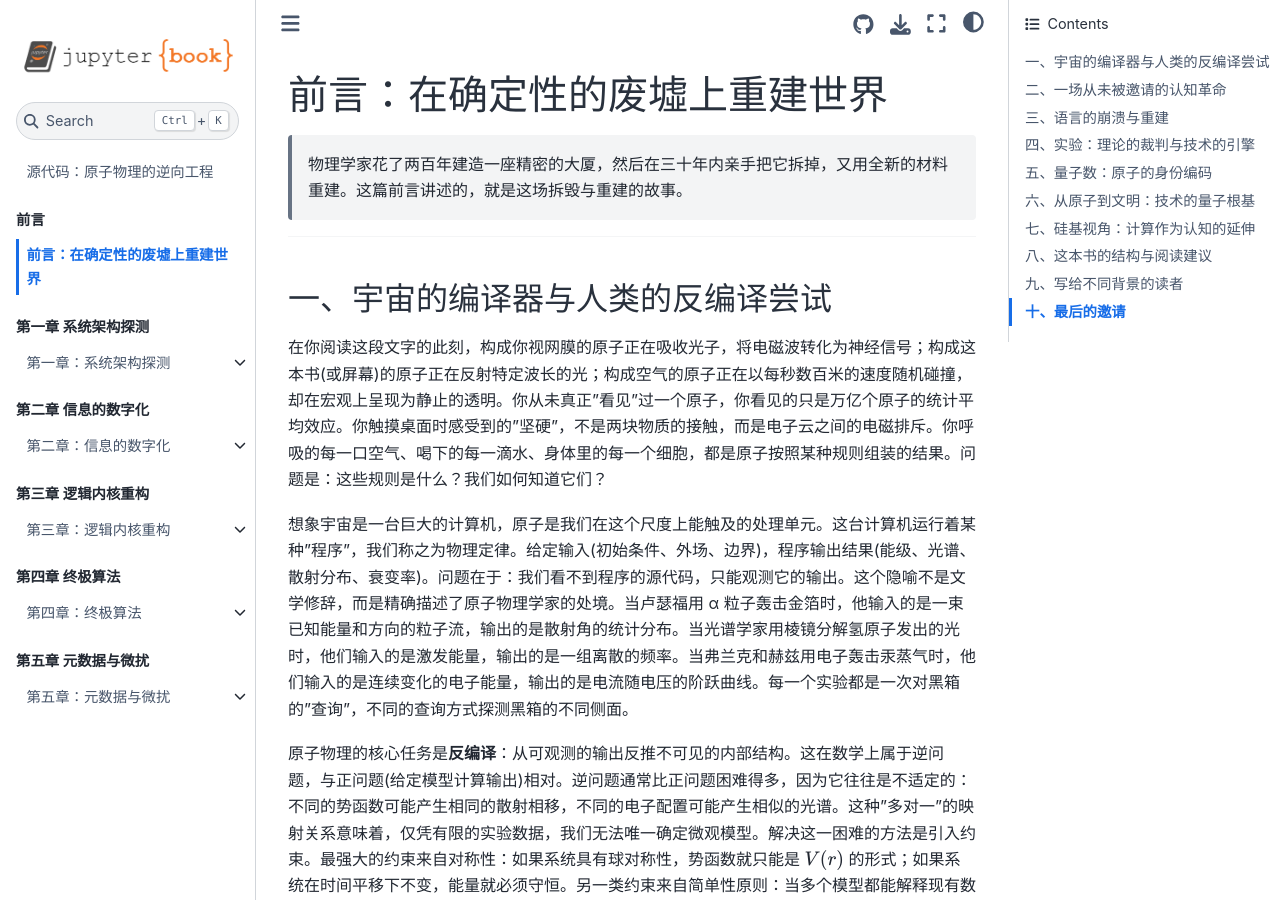
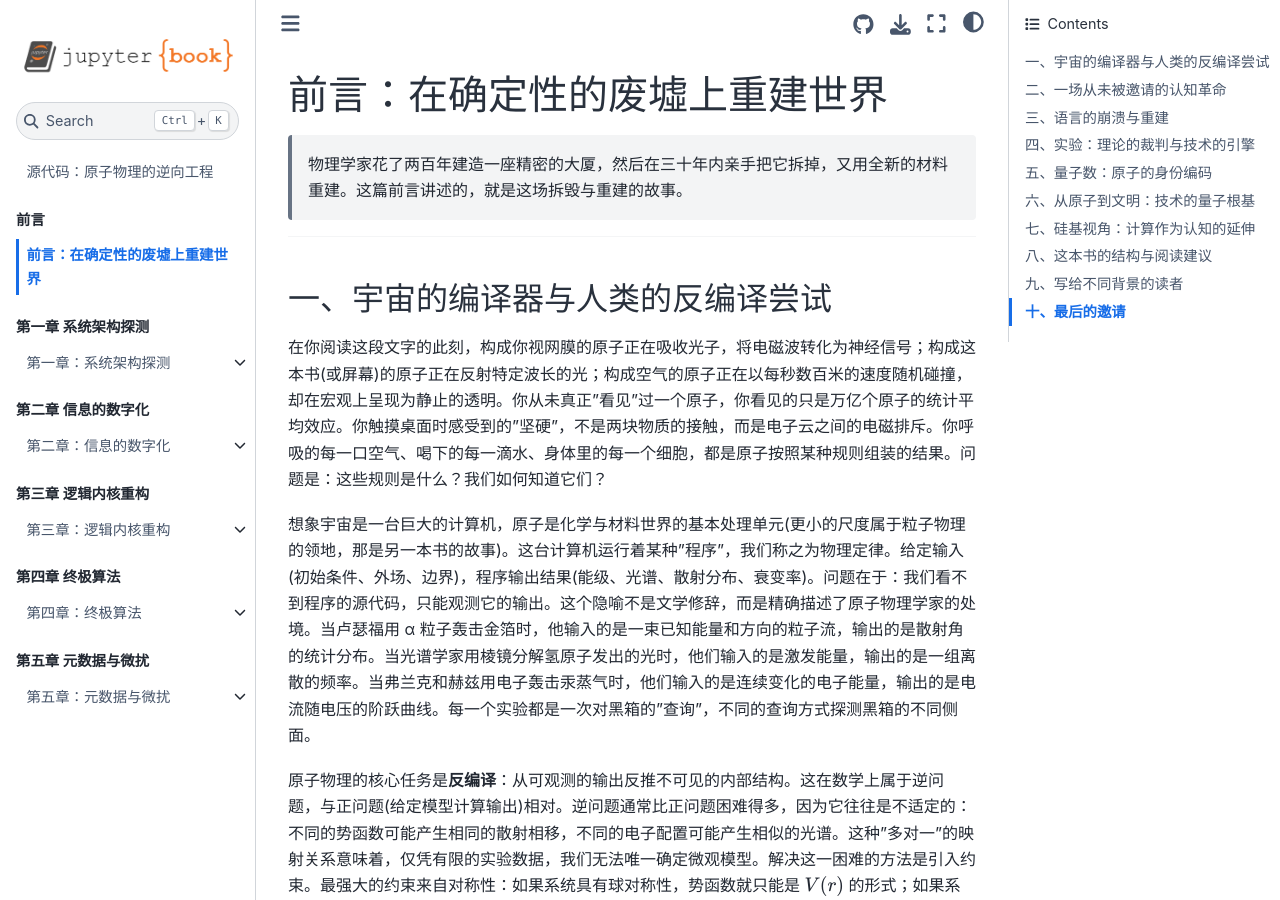
Before and after one commit to jinleiphys/atomic, a Jupyter Book: the page built from book/preface.md, in a window 1280 px wide and 900 px high. Built offline with Jupyter Book 1.0.4 settings and Sphinx 7.4.7 and the Sphinx Book theme 1.1.4, drawn with Linux system fonts in a browser that asks for light colours.

Commit message:
Fix: clarify atom as chemistry/materials unit, not fundamental

```diff
--- a/book/preface.md
+++ b/book/preface.md
@@ -8,7 +8,7 @@
 
 在你阅读这段文字的此刻，构成你视网膜的原子正在吸收光子，将电磁波转化为神经信号；构成这本书(或屏幕)的原子正在反射特定波长的光；构成空气的原子正在以每秒数百米的速度随机碰撞，却在宏观上呈现为静止的透明。你从未真正"看见"过一个原子，你看见的只是万亿个原子的统计平均效应。你触摸桌面时感受到的"坚硬"，不是两块物质的接触，而是电子云之间的电磁排斥。你呼吸的每一口空气、喝下的每一滴水、身体里的每一个细胞，都是原子按照某种规则组装的结果。问题是：这些规则是什么？我们如何知道它们？
 
-想象宇宙是一台巨大的计算机，原子是我们在这个尺度上能触及的处理单元。这台计算机运行着某种"程序"，我们称之为物理定律。给定输入(初始条件、外场、边界)，程序输出结果(能级、光谱、散射分布、衰变率)。问题在于：我们看不到程序的源代码，只能观测它的输出。这个隐喻不是文学修辞，而是精确描述了原子物理学家的处境。当卢瑟福用 α 粒子轰击金箔时，他输入的是一束已知能量和方向的粒子流，输出的是散射角的统计分布。当光谱学家用棱镜分解氢原子发出的光时，他们输入的是激发能量，输出的是一组离散的频率。当弗兰克和赫兹用电子轰击汞蒸气时，他们输入的是连续变化的电子能量，输出的是电流随电压的阶跃曲线。每一个实验都是一次对黑箱的"查询"，不同的查询方式探测黑箱的不同侧面。
+想象宇宙是一台巨大的计算机，原子是化学与材料世界的基本处理单元(更小的尺度属于粒子物理的领地，那是另一本书的故事)。这台计算机运行着某种"程序"，我们称之为物理定律。给定输入(初始条件、外场、边界)，程序输出结果(能级、光谱、散射分布、衰变率)。问题在于：我们看不到程序的源代码，只能观测它的输出。这个隐喻不是文学修辞，而是精确描述了原子物理学家的处境。当卢瑟福用 α 粒子轰击金箔时，他输入的是一束已知能量和方向的粒子流，输出的是散射角的统计分布。当光谱学家用棱镜分解氢原子发出的光时，他们输入的是激发能量，输出的是一组离散的频率。当弗兰克和赫兹用电子轰击汞蒸气时，他们输入的是连续变化的电子能量，输出的是电流随电压的阶跃曲线。每一个实验都是一次对黑箱的"查询"，不同的查询方式探测黑箱的不同侧面。
 
 原子物理的核心任务是**反编译**：从可观测的输出反推不可见的内部结构。这在数学上属于逆问题，与正问题(给定模型计算输出)相对。逆问题通常比正问题困难得多，因为它往往是不适定的：不同的势函数可能产生相同的散射相移，不同的电子配置可能产生相似的光谱。这种"多对一"的映射关系意味着，仅凭有限的实验数据，我们无法唯一确定微观模型。解决这一困难的方法是引入约束。最强大的约束来自对称性：如果系统具有球对称性，势函数就只能是 $V(r)$ 的形式；如果系统在时间平移下不变，能量就必须守恒。另一类约束来自简单性原则：当多个模型都能解释现有数据时，我们倾向于选择参数最少、假设最弱的那个。玻尔模型只有一个自由参数，却能解释氢原子的全部光谱线，这种"经济性"本身就是模型可信度的证据。
 
```
